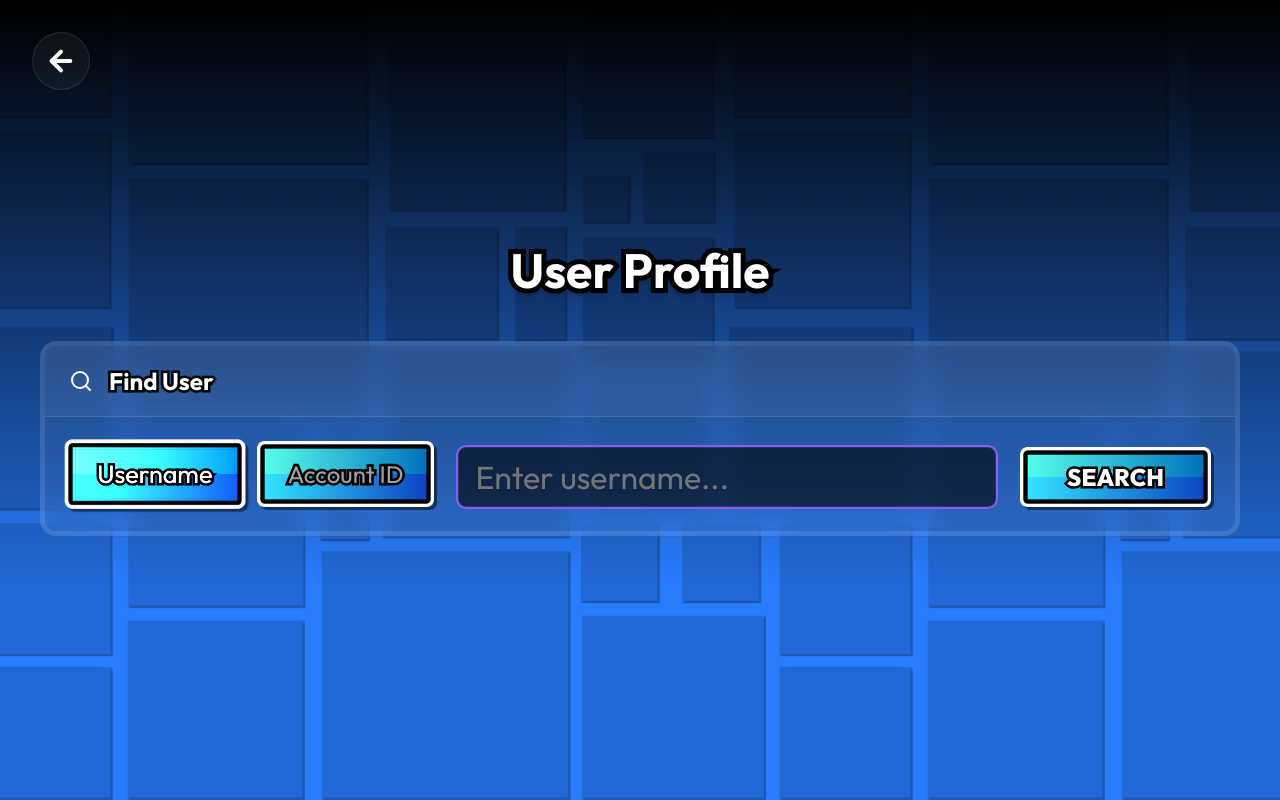
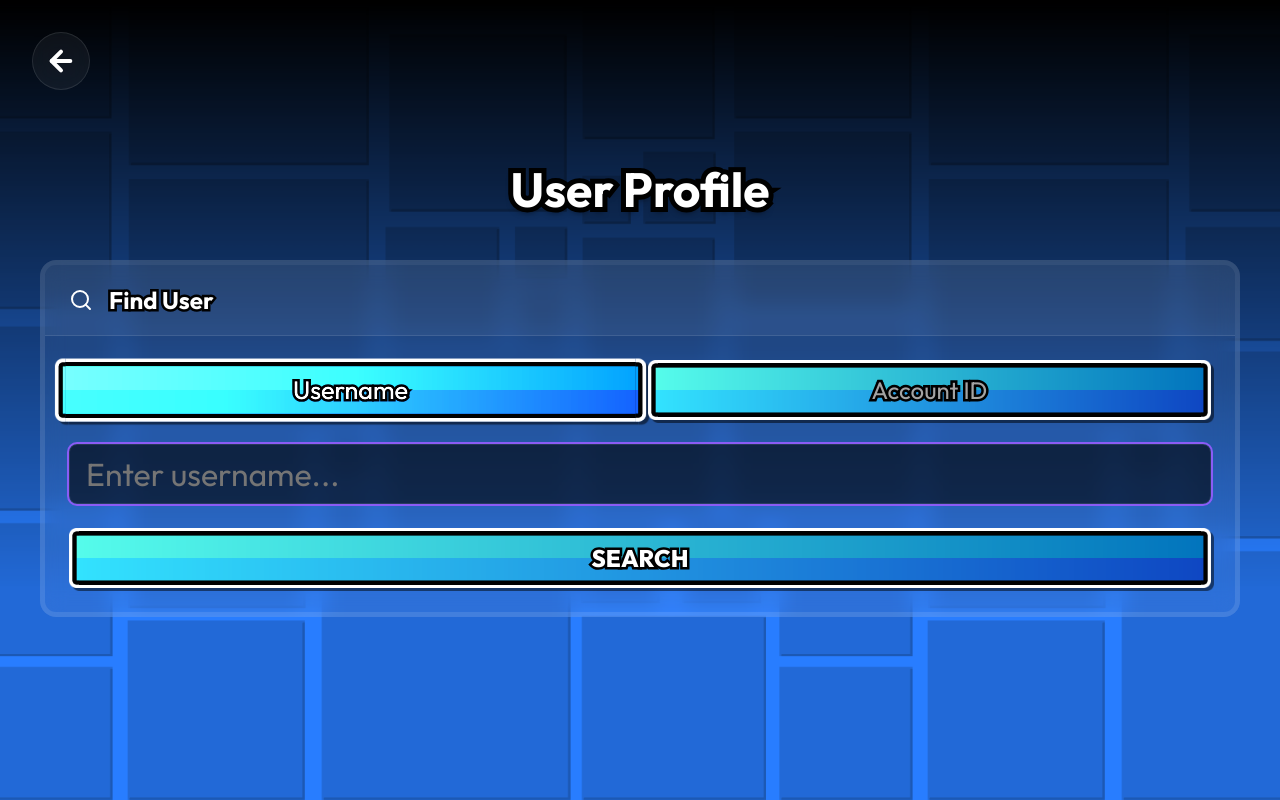
Before and after one commit to RatedLayouts/RatedLayoutsWebsite, a React (Vite) app: page /profile in a window 1280 px wide. Built offline with nearby package versions, Linux system fonts and the light colour scheme; a web font is replaced by a local one.

Commit message:
improved thing

```diff
--- a/src/Profile.jsx
+++ b/src/Profile.jsx
@@ -11,6 +11,8 @@ const Profile = () => {
     const [error, setError] = useState(null);
     const [layoutsFetchUrl, setLayoutsFetchUrl] = useState(null);
     const [ratedLayoutsFetchConfig, setRatedLayoutsFetchConfig] = useState(null);
+    const [ratedLayoutsCount, setRatedLayoutsCount] = useState(0);
+    const [sentLayoutsCount, setSentLayoutsCount] = useState(0);
 
     const handleSearch = async () => {
         if (!searchValue.trim()) return;
@@ -20,6 +22,8 @@ const Profile = () => {
         setProfileData(null);
         setLayoutsFetchUrl(null);
         setRatedLayoutsFetchConfig(null);
+        setRatedLayoutsCount(0);
+        setSentLayoutsCount(0);
 
         try {
             const queryParam = searchMethod === 'username' ? 'username' : 'accountId';
@@ -59,7 +63,8 @@ const Profile = () => {
                         epic: 0,
                         oldest: 0,
                         query: '',
-                        difficulty: 0
+                        difficulty: 0,
+                        amount: 100
                     })
                 }
             });
@@ -188,13 +193,14 @@ const Profile = () => {
                     {ratedLayoutsFetchConfig && (
                         <div style={{ marginTop: '2rem', width: '100%', maxWidth: '1200px' }}>
                             <h2 className="section-title" style={{ textAlign: 'center', marginBottom: '1rem', textShadow: '0 2px 4px rgba(0,0,0,0.5)', WebkitTextStroke: '5px black', paintOrder: 'stroke fill' }}>
-                                Rated Layouts
+                                Rated Layouts ({ratedLayoutsCount})
                             </h2>
                             <LayoutBrowser
                                 key={`rated-${JSON.stringify(ratedLayoutsFetchConfig)}`}
                                 fetchUrl={ratedLayoutsFetchConfig.url}
                                 fetchOptions={ratedLayoutsFetchConfig.options}
                                 hidePagination={true}
+                                onMetaChange={(meta) => setRatedLayoutsCount(meta.totalAmount)}
                             />
                         </div>
                     )}
@@ -202,9 +208,14 @@ const Profile = () => {
                     {layoutsFetchUrl && (
                         <div style={{ marginTop: '2rem', width: '100%', maxWidth: '1200px' }}>
                             <h2 className="section-title" style={{ textAlign: 'center', marginBottom: '1rem', textShadow: '0 2px 4px rgba(0,0,0,0.5)', WebkitTextStroke: '5px black', paintOrder: 'stroke fill' }}>
-                                Sent Layouts
+                                Sent Layouts ({sentLayoutsCount})
                             </h2>
-                            <LayoutBrowser key={layoutsFetchUrl} fetchUrl={layoutsFetchUrl} hidePagination={true} />
+                            <LayoutBrowser
+                                key={layoutsFetchUrl}
+                                fetchUrl={layoutsFetchUrl}
+                                hidePagination={true}
+                                onMetaChange={(meta) => setSentLayoutsCount(meta.totalAmount)}
+                            />
                         </div>
                     )}
                 </>
--- a/src/components/LayoutBrowser.jsx
+++ b/src/components/LayoutBrowser.jsx
@@ -2,12 +2,18 @@ import { useState, useEffect } from 'react';
 import { ChevronLeft, ChevronRight } from 'lucide-react';
 import '../styles/LayoutBrowser.css';
 
-const LayoutBrowser = ({ fetchUrl, layouts, fetchOptions = {}, hidePagination = false }) => {
+const LayoutBrowser = ({ fetchUrl, layouts, fetchOptions = {}, hidePagination = false, onMetaChange }) => {
   const [levels, setLevels] = useState([]);
   const [meta, setMeta] = useState({ totalAmount: 0, page: 1, amount: 10 });
   const [page, setPage] = useState(1);
   const [loading, setLoading] = useState(true);
   const [error, setError] = useState(null);
+
+  useEffect(() => {
+    if (onMetaChange) {
+      onMetaChange(meta);
+    }
+  }, [meta, onMetaChange]);
 
   useEffect(() => {
     if (layouts) {
--- a/src/styles/Home.css
+++ b/src/styles/Home.css
@@ -99,8 +99,8 @@
   position: fixed;
   bottom: 2rem;
   left: 2rem;
-  width: 100px;
-  height: 100px;
+  width: clamp(30px, 15vw, 80px);
+  height: clamp(30px, 15vw, 80px);
   border-radius: 50%;
   display: flex;
   align-items: center;
@@ -110,10 +110,10 @@
   z-index: 100;
   filter: drop-shadow(5px 5px 0px rgba(0, 0, 0, 0.5));
   transition: transform 0.3s cubic-bezier(0.34, 1.56, 0.64, 1), background 0.3s ease;
-  border: 10px solid transparent;
+  border: 15px solid transparent;
   border-image-source: url('/RL_blank01.png');
   border-image-slice: 400 fill;
-  border-image-width: 10px;
+  border-image-width: 15px;
   border-image-repeat: stretch;
 }
 
@@ -128,8 +128,8 @@
 
 .profile-icon {
   color: white;
-  width: 60px;
-  height: 60px;
+  width: 60%;
+  height: 60%;
   stroke-width: 2.5;
   filter: drop-shadow(0 2px 4px rgba(0, 0, 0, 0.5));
 }
--- a/src/styles/Profile.css
+++ b/src/styles/Profile.css
@@ -26,9 +26,8 @@
 
 .profile-search-row {
     display: flex;
+    flex-direction: column;
     gap: 1.5rem;
-    flex-wrap: wrap;
-    align-items: flex-end;
 }
 
 .profile-search-field {
@@ -36,6 +35,7 @@
     flex-direction: column;
     gap: 0.5rem;
     min-width: 200px;
+    width: 100%;
 }
 
 .profile-search-field.flex-grow {
@@ -70,12 +70,12 @@
 }
 
 .profile-submit-btn {
-    padding: 0.75rem 2rem;
+    padding: 0.75rem 1rem;
     color: white;
     font-weight: 800;
     font-family: var(--font-main);
     cursor: pointer;
-    font-size: 1.5rem;
+    font-size: clamp(1rem, 5vw, 1.5rem);
 
     border: 15px solid transparent;
     border-image-source: url('/RL_blank01.png');
@@ -93,10 +93,11 @@
     display: flex;
     align-items: center;
     justify-content: center;
+    width: 100%;
 }
 
 .profile-submit-btn:hover:not(:disabled) {
-    transform: scale(1.05);
+    transform: scale(1.02);
     filter: drop-shadow(5px 5px 0px rgba(0, 0, 0, 0.5)) brightness(1.2);
 }
 
@@ -203,19 +204,21 @@
     display: flex;
     gap: 1rem;
     align-items: center;
+    justify-content: center;
+    width: 100%;
 }
 
 .search-toggle-btn {
     display: flex;
     align-items: center;
-    gap: 0.5rem;
-    padding: 0.2rem 1rem;
+    justify-content: center;
+    gap: 1rem;
+    flex: 1;
 
     color: var(--text-secondary);
     font-family: var(--font-main);
     cursor: pointer;
     font-size: 1.5rem;
-
     border: 15px solid transparent;
     border-image-source: url('/RL_blank01.png');
     border-image-slice: 400 fill;
@@ -227,6 +230,7 @@
     filter: drop-shadow(3px 3px 0px rgba(0, 0, 0, 0.5));
 
     transition: transform 0.2s ease, filter 0.2s ease;
+    white-space: nowrap;
 }
 
 .search-toggle-btn.active {
```
